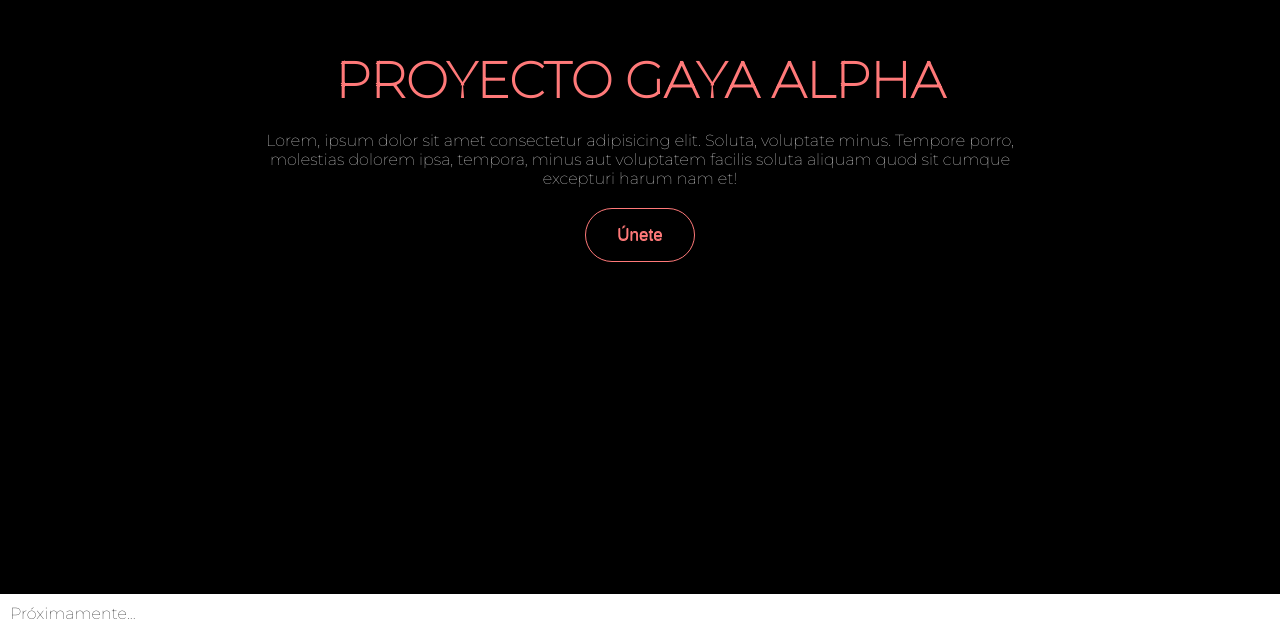
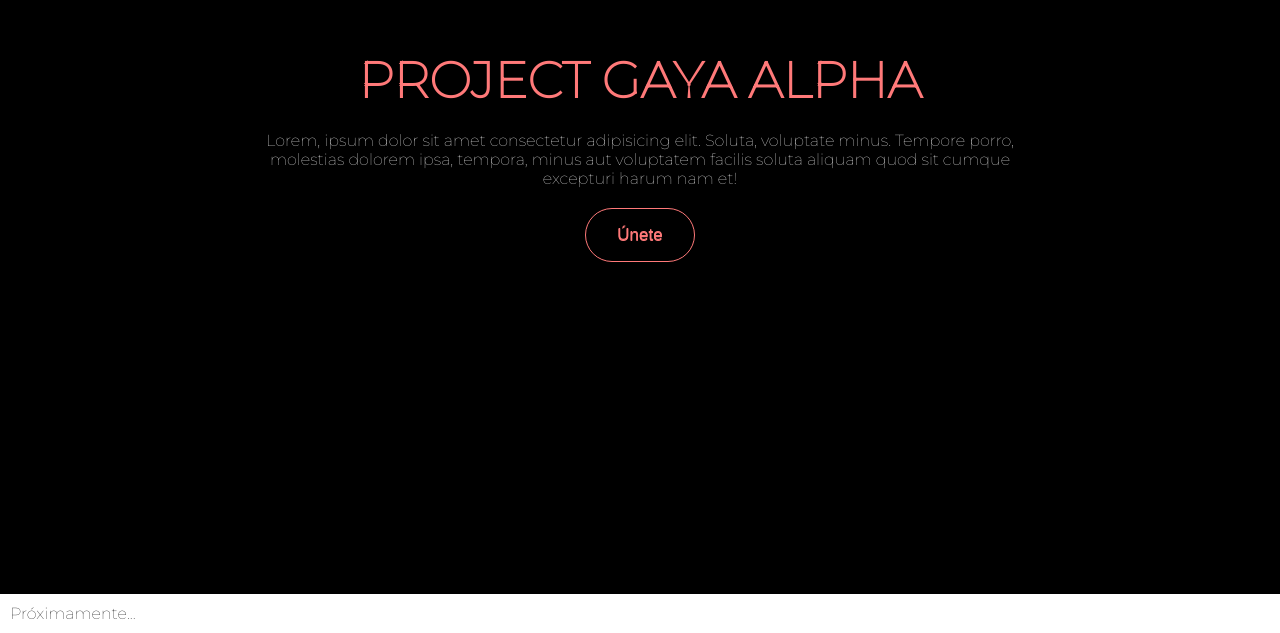
Before and after one commit to Voldwyce/Project-Gaya, a plain HTML site: page index.html in a window 1280 px wide. Shown: the part 206-839 px from the top of the page. Drawn offline with Linux system fonts and the light colour scheme.

Commit message:
Update index.html

```diff
--- a/index.html
+++ b/index.html
@@ -10,7 +10,7 @@
 <body>
     <div class="Index">
         <div class="contenido-inicio">
-            <h1>Proyecto Gaya Alpha</h1>
+            <h1>Project Gaya Alpha</h1>
             <p>Lorem, ipsum dolor sit amet consectetur adipisicing elit. Soluta, voluptate minus. Tempore porro,
                 molestias
                 dolorem ipsa, tempora, minus aut voluptatem facilis soluta aliquam quod sit cumque excepturi harum nam
```
